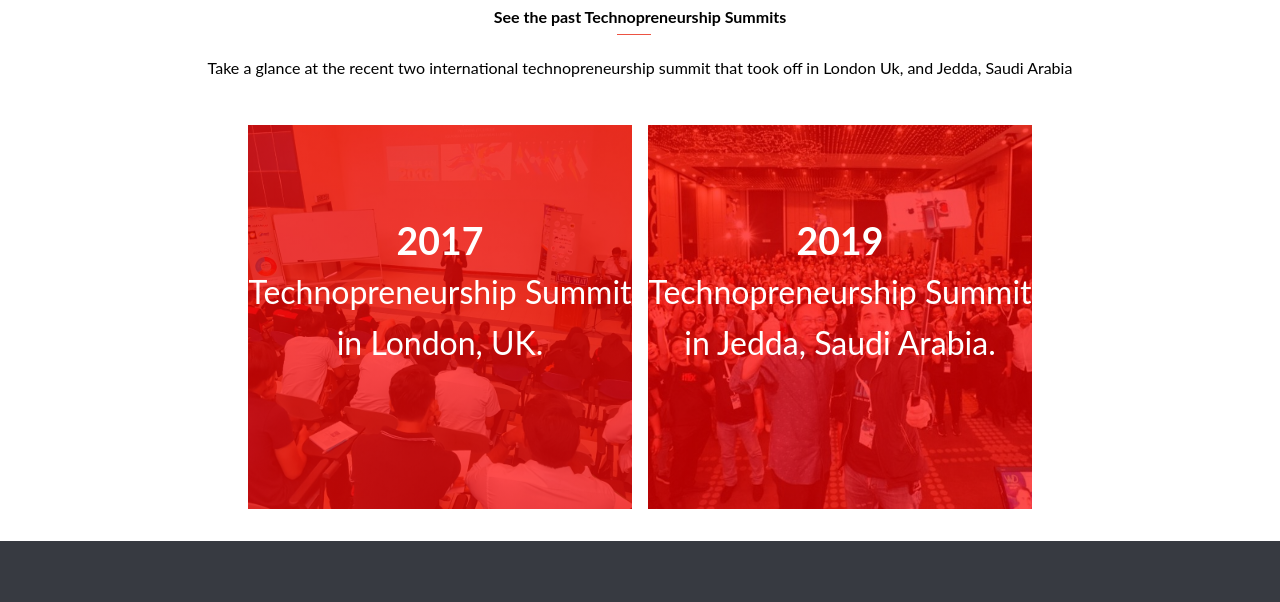
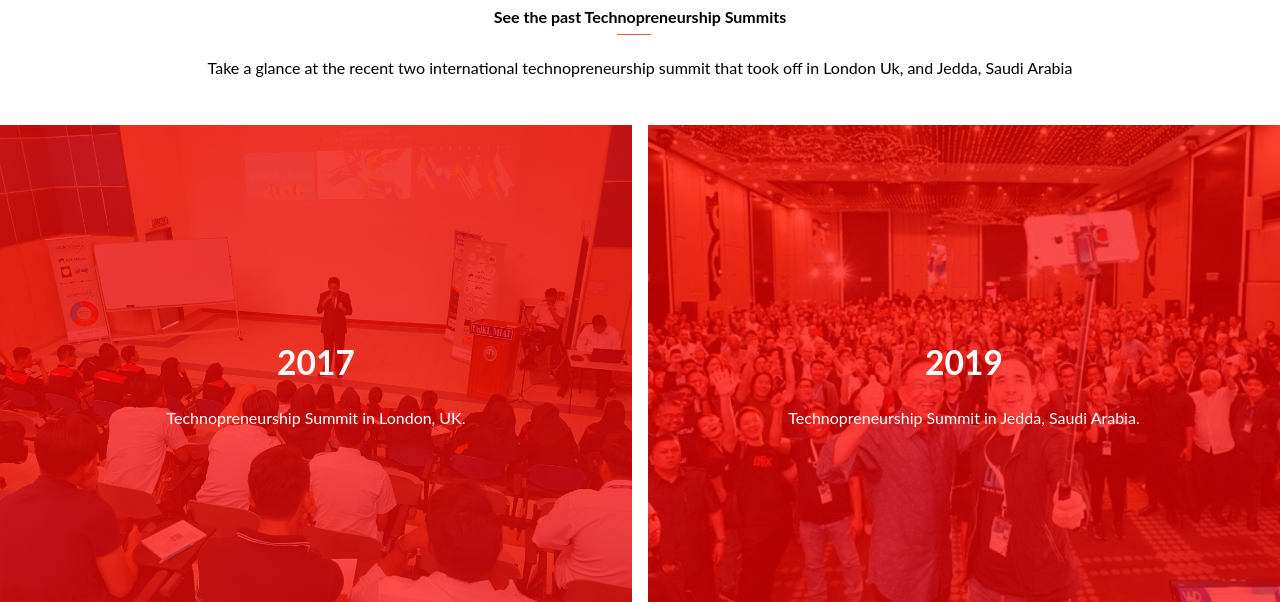
Before and after one commit to AdnanOlarmmi/Technopreneur, a website: page about.html in a window 1280 px wide. Shown: the part 1000-1602 px from the top of the page. Drawn offline with Linux system fonts and the light colour scheme.

Commit message:
Resize image

```diff
--- a/about.html
+++ b/about.html
@@ -154,7 +154,7 @@
 							src="images/about/technopreneur1.jpg"
 							alt="Summit Experience 1"
 						/>
-						<div class="last-summit__info">
+						<div class="last-summit__info flex-column">
 							<h3 class="last-summit__year">2017</h3>
 							<p class="last-summit__venue">
 								Technopreneurship Summit in London, UK.
@@ -166,7 +166,7 @@
 							src="images/about/technopreneur2.jpg"
 							alt="Summit Experience 2"
 						/>
-						<div class="last-summit__info">
+						<div class="last-summit__info flex-column">
 							<h3 class="last-summit__year">2019</h3>
 							<p class="last-summit__venue">
 								Technopreneurship Summit in Jedda, Saudi Arabia.
--- a/styles.css
+++ b/styles.css
@@ -435,8 +435,8 @@ img {
 }
 
 .last-summit__image-wrapper {
-  width: 30vw;
-  height: 30vw;
+  width: 70vw;
+  height: 40vw;
   position: relative;
   text-align: center;
 }
@@ -447,16 +447,25 @@ img {
 }
 
 .last-summit__info {
-  padding-top: 7vw;
+  justify-content: center;
   width: 100%;
   height: 100%;
-  font-size: 2.5vw;
   line-height: 4vw;
   position: absolute;
   top: 50%;
   left: 50%;
   transform: translate(-50%, -50%);
   background: linear-gradient(to right, rgba(255, 0, 0, 0.7), rgba(252, 0, 0, 0.7));
+}
+
+.last-summit__year {
+  font-size: 2.1rem;
+  margin-bottom: 1.3rem;
+}
+
+.last-summit__venue {
+  font-size: 1rem;
+  line-height: 1.1;
 }
 
 @media only screen and (min-width: 768px) {
```
